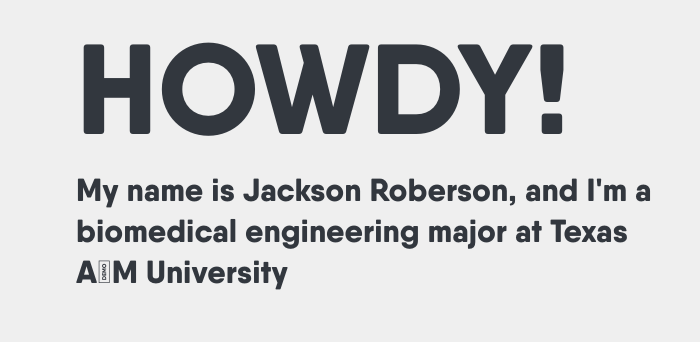
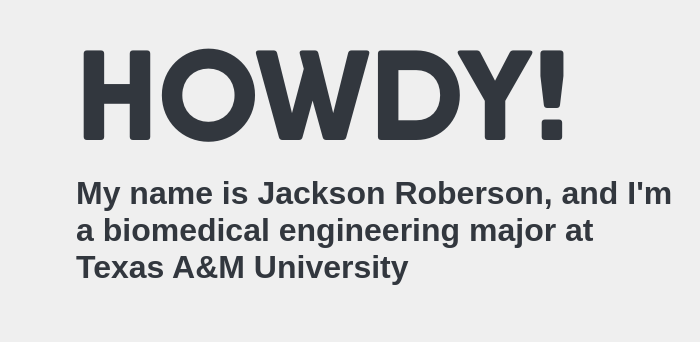
Before and after one commit to jcroberson/jcroberson.github.io, a plain HTML site: page index.html in a window 1280 px wide. Shown: the part 274-616 px from the top of the page, 580-1280 px from the left. Drawn offline with Linux system fonts and the light colour scheme.

Commit message:
adjusted font for main page because of ampersand

```diff
--- a/stylesheets/home.css
+++ b/stylesheets/home.css
@@ -33,7 +33,7 @@
 }
 
 p{
-    font-family: "QanelasBold";
+    font-family: sans-serif;
     font-size: 2em;
 }
 
```
